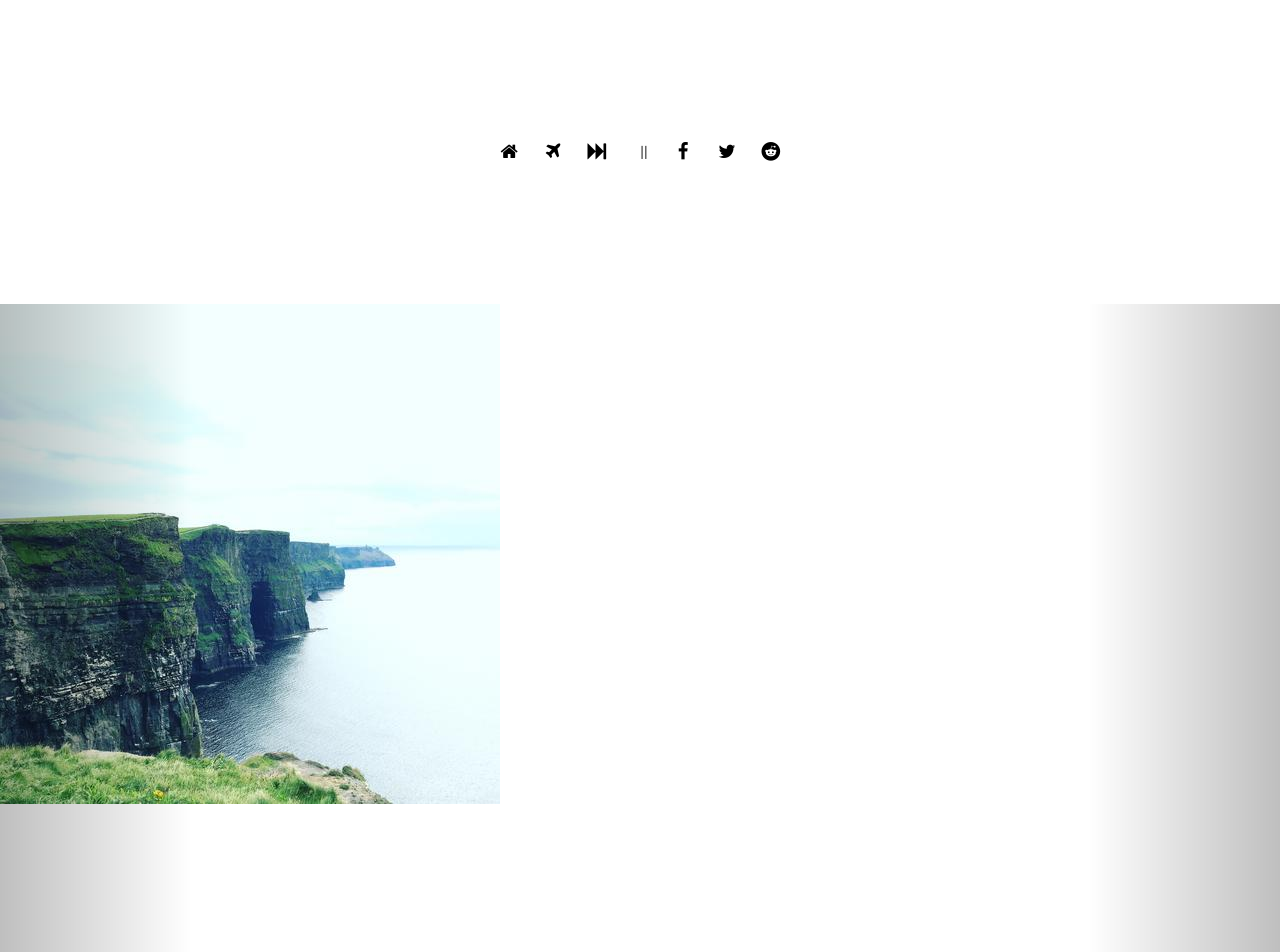
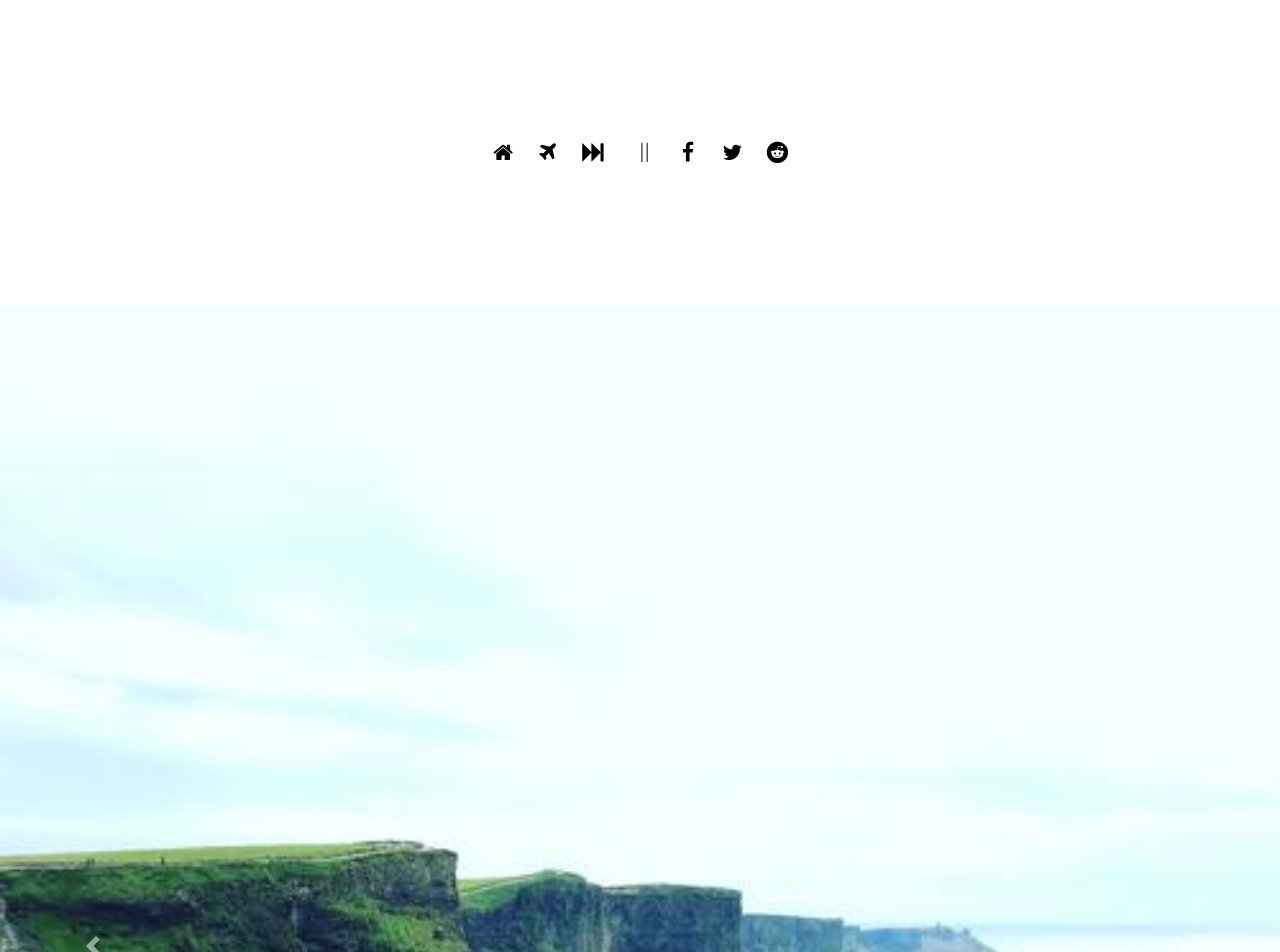
Before and after one commit to theianzhang/iZhang.github.io, a Jekyll site: the page built from blog.html, in a window 1280 px wide. Shown: the top 952 px of the page. Built offline with Jekyll 4.4.1, drawn with Linux system fonts in a browser that asks for light colours.

Commit message:
fixed column break issue

```diff
--- a/_includes/blog-header.html
+++ b/_includes/blog-header.html
@@ -5,7 +5,7 @@
 <meta name="viewport" content="width=device-width, initial-scale=1">
 
 <!-- Bootstrap library -->
-<link rel="stylesheet" href="https://maxcdn.bootstrapcdn.com/bootstrap/3.3.7/css/bootstrap.min.css">
+<link rel="stylesheet" href="https://maxcdn.bootstrapcdn.com/bootstrap/4.0.0-beta.3/css/bootstrap.min.css" integrity="sha384-Zug+QiDoJOrZ5t4lssLdxGhVrurbmBWopoEl+M6BdEfwnCJZtKxi1KgxUyJq13dy" crossorigin="anonymous">
 <!-- Custom style sheets -->
 <link rel="stylesheet" type="text/css" href="/css/blog.css">
 <!-- Font awesome icon library -->
--- a/blog.html
+++ b/blog.html
@@ -4,6 +4,7 @@
 
 {% include blog-header.html %}
 
+<!--
 <div id="Carousel" class="carousel slide">
 	<ol class="carousel-indicators">
 		<li data-target="Carousel" data-slide-to="0" class="active"></li>
@@ -30,20 +31,46 @@
 		<span class="glyphicon glyphicon-chevron-right"></span>
 	</a>
 </div>
+-->
+
+<div id="carouselExampleIndicators" class="carousel slide" data-ride="carousel">
+  <ol class="carousel-indicators">
+    <li data-target="#carouselExampleIndicators" data-slide-to="0" class="active"></li>
+    <li data-target="#carouselExampleIndicators" data-slide-to="1"></li>
+    <li data-target="#carouselExampleIndicators" data-slide-to="2"></li>
+  </ol>
+  <div class="carousel-inner">
+    <div class="carousel-item active">
+      <img class="d-block w-100" src="../img/cliffs-of-moher.jpeg" alt="First slide">
+    </div>
+    <div class="carousel-item">
+      <img class="d-block w-100" src="../img/cliffs-of-moher.jpeg" alt="Second slide">
+    </div>
+    <div class="carousel-item">
+      <img class="d-block w-100" src="../img/cliffs-of-moher.jpeg" alt="Third slide">
+    </div>
+  </div>
+  <a class="carousel-control-prev" href="#carouselExampleIndicators" role="button" data-slide="prev">
+    <span class="carousel-control-prev-icon" aria-hidden="true"></span>
+    <span class="sr-only">Previous</span>
+  </a>
+  <a class="carousel-control-next" href="#carouselExampleIndicators" role="button" data-slide="next">
+    <span class="carousel-control-next-icon" aria-hidden="true"></span>
+    <span class="sr-only">Next</span>
+  </a>
+</div>
 
 
 <div class="post-container" id="posts-section">
 	<div class="row">
 		{% for post in site.posts offset:0 limit:30 %}
 		{% if post.categories contains 'travel' %}
-		<div class="col-lg-3 col-md-4 col-sm-6">
-			<div class="post-photo">
-				<div class="card">
-					<div class="card-block">
-						<a href="{{ post.url }}"> <img class="card-img-top img-responsive" src="../img/{{ post.title }}.jpeg"> </a>
-						<a href="{{ post.url }}"> <h3 class="card-title">{{ post.title }} </h3> </a>
-						<p class="card-text"> {{ post.excerpt }} </p>
-					</div>
+		<div class="col-lg-4 col-md-4 col-sm-3">
+			<div class="card">
+				<a href="{{ post.url }}"> <img class="card-img-top img-responsive" src="../img/{{ post.title }}.jpeg"> </a>
+				<div class="card-block">
+					<a href="{{ post.url }}"> <h3 class="card-title">{{ post.title }} </h3> </a>
+					<p class="card-text"> {{ post.excerpt }} </p>
 				</div>
 			</div>
 		</div>
--- a/css/blog.css
+++ b/css/blog.css
@@ -17,6 +17,7 @@
 	height: 60vh;
 	width: 100%;
     box-shadow: 0 4px 8px 0 rgba(0, 0, 0, 0.2), 0 6px 20px 0 rgba(0, 0, 0, 0.19);
+    position: absolute;
 }
 
 div.post-container
@@ -32,7 +33,7 @@
     background-color: white;
 }
 
-div.post-photo
+div.card
 {
     box-shadow: 0 4px 8px 0 rgba(0, 0, 0, 0.2), 0 6px 20px 0 rgba(0, 0, 0, 0.19);
     text-align: center;
```
Also changed, not shown: 5 other files.
